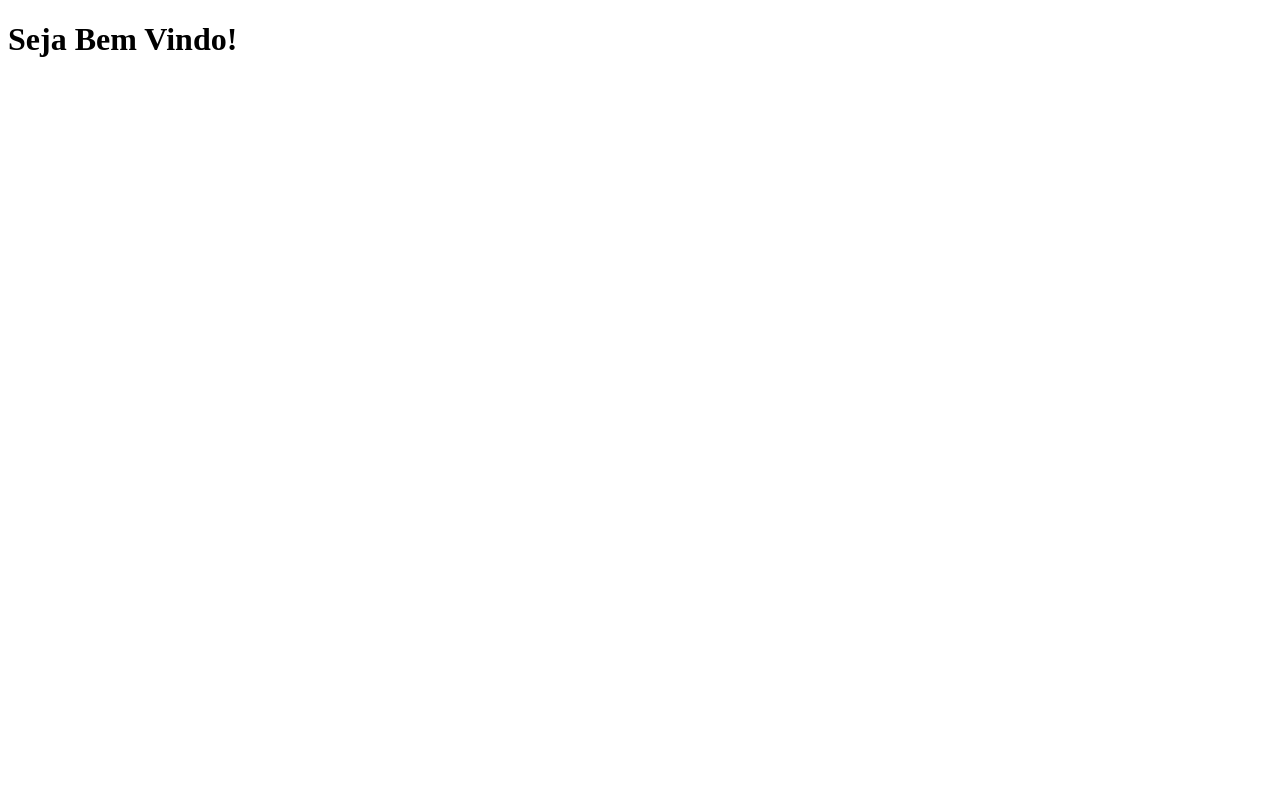
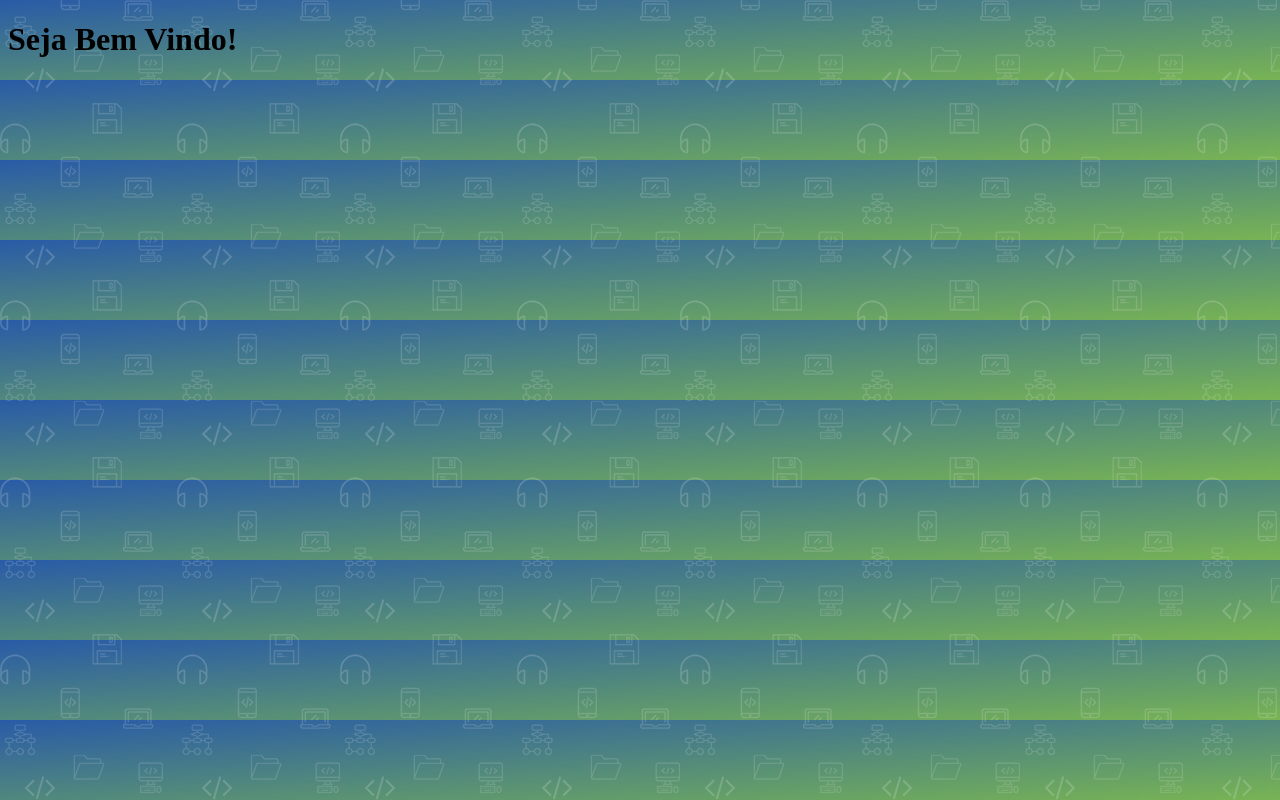
Before and after one commit to leticia-santos77/PetStore, a React (Create React App) app in the folder resource-reservation/: page / in a window 1280 px wide. Built offline with nearby package versions, Linux system fonts and the light colour scheme.

Commit message:
feat(login)WIP: add backgroud.

```diff
--- a/resource-reservation/src/App.js
+++ b/resource-reservation/src/App.js
@@ -1,4 +1,5 @@
 import React from 'react';
+import './app.css';
 
 import Routes from './service/Routes.jsx';
 
--- /dev/null
+++ b/resource-reservation/src/app.css
@@ -0,0 +1,7 @@
+body{
+    background:url("./background.png"),
+    linear-gradient(to right bottom, rgb(41, 91, 167), rgb(120, 180, 84));
+    width: 100%;
+    height: 100%;
+
+}
--- a/resource-reservation/src/pages/login/login.jsx
+++ b/resource-reservation/src/pages/login/Login.jsx
@@ -11,12 +11,12 @@ export default class login extends Component{
     }
     render(){
         return (
-            <React.Fragment>
+            <div>
                 <h2>Reserva de Recurso</h2>
                 <input name="userName" placeholder="usuário"></input>
                 <input name="password" type="password" placeholder="senha"></input>
                 <button>ENTRAR</button>
-            </React.Fragment>
+            </div>
         )
     }
 }
--- a/resource-reservation/src/service/Routes.jsx
+++ b/resource-reservation/src/service/Routes.jsx
@@ -4,13 +4,13 @@ import { BrowserRouter, Route, Switch,Redirect} from 'react-router-dom';
 import PrivateRoute from './PrivateRoute';
 import IsAutheticated from './Auth';
 
-import Login from '../pages/login/login';
-import Home from '../pages/home/home';
+import Login from '../pages/login/Login';
+import Home from '../pages/home/Home';
 
  const Routes = () =>(
     <BrowserRouter>
         <Switch>
-            <Route exact path="/" component = { IsAutheticated ?  Home : Login }/>            >
+            <PrivateRoute exact path="/" component = { IsAutheticated ?  Home : Login }/>            >
             <PrivateRoute exact path="/home" component = { Home }/>
         </Switch>
     </BrowserRouter>
```
Also changed, not shown: resource-reservation/src/background.png (added), resource-reservation/src/pages/home/Home.jsx (renamed from resource-reservation/src/pages/home/home.jsx).
